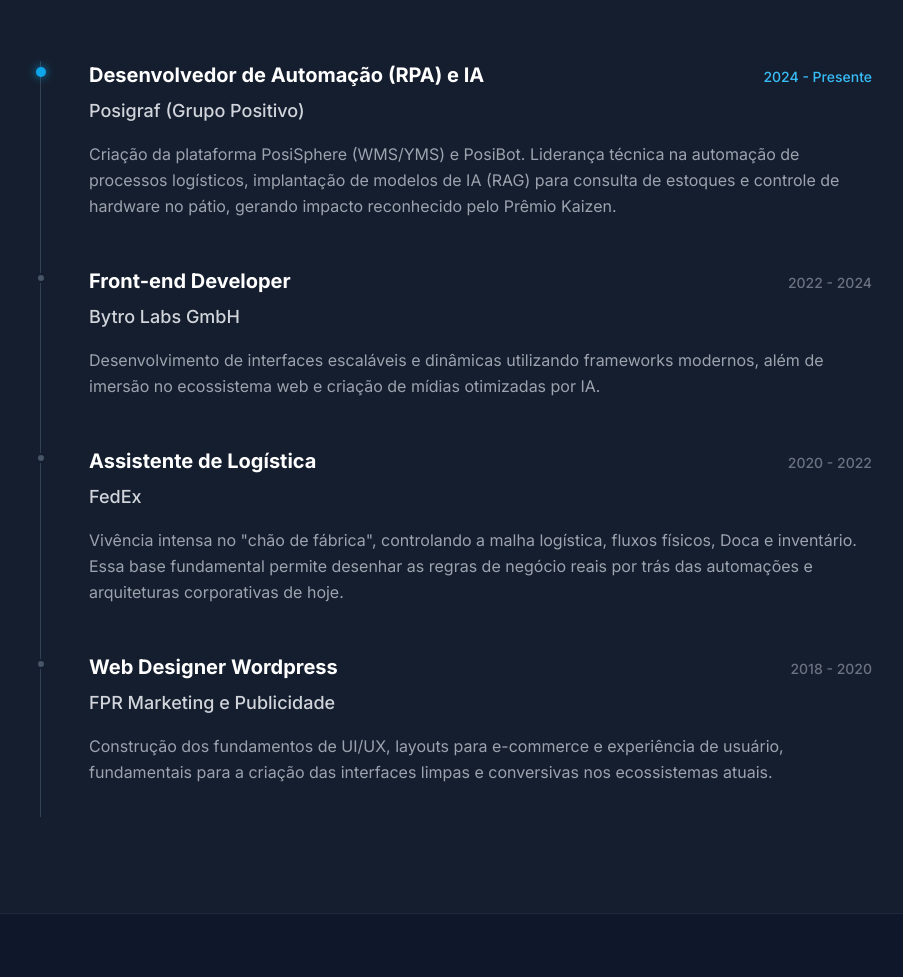
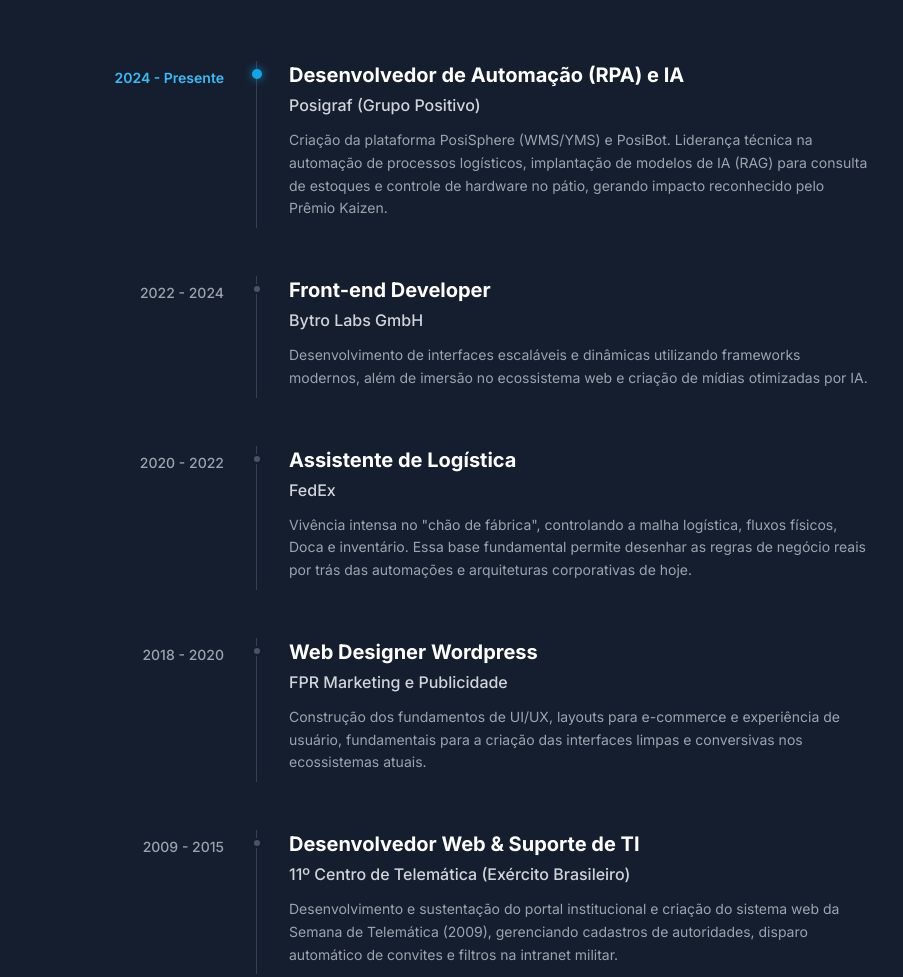
Before and after one commit to ryucriss-sys/cristiano-portfolio, a plain HTML site: page index.html in a window 1280 px wide. Shown: the part 1848-2825 px from the top of the page, without its empty margins (184-1087 px from the left). Drawn offline with nearby package versions, Linux system fonts and the light colour scheme.

Commit message:
Add files via upload

```diff
--- a/index.html
+++ b/index.html
@@ -404,59 +404,83 @@
                 <h3 class="text-3xl md:text-4xl font-bold text-white" data-i18n="exp.title">Experiência Consolidada</h3>
             </div>
 
-            <div class="relative border-l border-slate-700 ml-4 md:ml-0 space-y-12 pb-4">
+            <div class="relative space-y-12 pb-4">
 
                 <!-- Job 1 -->
-                <div class="relative pl-8 md:pl-12" data-aos="fade-up">
-                    <div class="absolute -left-[5px] top-1.5 w-2.5 h-2.5 bg-brand-500 rounded-full shadow-[0_0_10px_rgba(14,165,233,0.8)]"></div>
-                    <div class="flex flex-col sm:flex-row sm:items-baseline justify-between mb-2">
-                        <h4 class="text-xl font-bold text-white" data-i18n="exp.job1.title">Desenvolvedor de Automação (RPA) e IA</h4>
-                        <span class="text-sm font-medium text-brand-400 mt-1 sm:mt-0" data-i18n="exp.job1.period">2024 - Presente</span>
+                <div class="relative grid grid-cols-1 md:grid-cols-12 gap-2 md:gap-8 items-start" data-aos="fade-up">
+                    <div class="md:col-span-3 md:text-right pt-1">
+                        <span class="inline-block text-xs md:text-sm font-semibold text-brand-400 bg-brand-950/80 md:bg-transparent px-2.5 py-1 md:p-0 rounded border md:border-0 border-brand-800/40" data-i18n="exp.job1.period">2024 - Presente</span>
                     </div>
-                    <h5 class="text-lg text-gray-300 mb-4 font-medium">Posigraf (Grupo Positivo)</h5>
-                    <p class="text-gray-400 leading-relaxed mb-4" data-i18n="exp.job1.desc">
+                    <div class="relative md:col-span-9 pl-6 md:pl-8 border-l border-slate-700 pb-2">
+                        <div class="absolute -left-[5px] top-2 w-2.5 h-2.5 bg-brand-500 rounded-full shadow-[0_0_10px_rgba(14,165,233,0.8)]"></div>
+                        <h4 class="text-xl font-bold text-white mb-1" data-i18n="exp.job1.title">Desenvolvedor de Automação (RPA) e IA</h4>
+                        <h5 class="text-base text-gray-300 mb-3 font-medium">Posigraf (Grupo Positivo)</h5>
+                        <p class="text-gray-400 leading-relaxed text-sm" data-i18n="exp.job1.desc">
                             Criação da plataforma PosiSphere (WMS/YMS) e PosiBot. Liderança técnica na automação de processos logísticos, implantação de modelos de IA (RAG) para consulta de estoques e controle de hardware no pátio, gerando impacto reconhecido pelo Prêmio Kaizen.
                         </p>
                     </div>
+                </div>
 
                 <!-- Job 2 -->
-                <div class="relative pl-8 md:pl-12" data-aos="fade-up" data-aos-delay="100">
-                    <div class="absolute -left-[5px] top-1.5 w-2.5 h-2.5 bg-slate-600 rounded-full border-2 border-slate-850"></div>
-                    <div class="flex flex-col sm:flex-row sm:items-baseline justify-between mb-2">
-                        <h4 class="text-xl font-bold text-white">Front-end Developer</h4>
-                        <span class="text-sm font-medium text-gray-500 mt-1 sm:mt-0">2022 - 2024</span>
+                <div class="relative grid grid-cols-1 md:grid-cols-12 gap-2 md:gap-8 items-start" data-aos="fade-up" data-aos-delay="100">
+                    <div class="md:col-span-3 md:text-right pt-1">
+                        <span class="inline-block text-xs md:text-sm font-medium text-gray-400 bg-slate-800/80 md:bg-transparent px-2.5 py-1 md:p-0 rounded border md:border-0 border-slate-700/50">2022 - 2024</span>
                     </div>
-                    <h5 class="text-lg text-gray-300 mb-4 font-medium">Bytro Labs GmbH</h5>
-                    <p class="text-gray-400 leading-relaxed mb-4" data-i18n="exp.job2.desc">
+                    <div class="relative md:col-span-9 pl-6 md:pl-8 border-l border-slate-700 pb-2">
+                        <div class="absolute -left-[5px] top-2 w-2.5 h-2.5 bg-slate-600 rounded-full border-2 border-slate-850"></div>
+                        <h4 class="text-xl font-bold text-white mb-1">Front-end Developer</h4>
+                        <h5 class="text-base text-gray-300 mb-3 font-medium">Bytro Labs GmbH</h5>
+                        <p class="text-gray-400 leading-relaxed text-sm" data-i18n="exp.job2.desc">
                             Desenvolvimento de interfaces escaláveis e dinâmicas utilizando frameworks modernos, além de imersão no ecossistema web e criação de mídias otimizadas por IA.
                         </p>
                     </div>
+                </div>
 
                 <!-- Job 3 -->
-                <div class="relative pl-8 md:pl-12" data-aos="fade-up" data-aos-delay="200">
-                    <div class="absolute -left-[5px] top-1.5 w-2.5 h-2.5 bg-slate-600 rounded-full border-2 border-slate-850"></div>
-                    <div class="flex flex-col sm:flex-row sm:items-baseline justify-between mb-2">
-                        <h4 class="text-xl font-bold text-white" data-i18n="exp.job3.title">Assistente de Logística</h4>
-                        <span class="text-sm font-medium text-gray-500 mt-1 sm:mt-0">2020 - 2022</span>
+                <div class="relative grid grid-cols-1 md:grid-cols-12 gap-2 md:gap-8 items-start" data-aos="fade-up" data-aos-delay="200">
+                    <div class="md:col-span-3 md:text-right pt-1">
+                        <span class="inline-block text-xs md:text-sm font-medium text-gray-400 bg-slate-800/80 md:bg-transparent px-2.5 py-1 md:p-0 rounded border md:border-0 border-slate-700/50">2020 - 2022</span>
                     </div>
-                    <h5 class="text-lg text-gray-300 mb-4 font-medium">FedEx</h5>
-                    <p class="text-gray-400 leading-relaxed mb-4" data-i18n="exp.job3.desc">
+                    <div class="relative md:col-span-9 pl-6 md:pl-8 border-l border-slate-700 pb-2">
+                        <div class="absolute -left-[5px] top-2 w-2.5 h-2.5 bg-slate-600 rounded-full border-2 border-slate-850"></div>
+                        <h4 class="text-xl font-bold text-white mb-1" data-i18n="exp.job3.title">Assistente de Logística</h4>
+                        <h5 class="text-base text-gray-300 mb-3 font-medium">FedEx</h5>
+                        <p class="text-gray-400 leading-relaxed text-sm" data-i18n="exp.job3.desc">
                             Vivência intensa no "chão de fábrica", controlando a malha logística, fluxos físicos, Doca e inventário. Essa base fundamental permite desenhar as regras de negócio reais por trás das automações e arquiteturas corporativas de hoje.
                         </p>
                     </div>
+                </div>
 
                 <!-- Job 4 -->
-                <div class="relative pl-8 md:pl-12" data-aos="fade-up" data-aos-delay="300">
-                    <div class="absolute -left-[5px] top-1.5 w-2.5 h-2.5 bg-slate-600 rounded-full border-2 border-slate-850"></div>
-                    <div class="flex flex-col sm:flex-row sm:items-baseline justify-between mb-2">
-                        <h4 class="text-xl font-bold text-white" data-i18n="exp.job4.title">Web Designer Wordpress</h4>
-                        <span class="text-sm font-medium text-gray-500 mt-1 sm:mt-0">2018 - 2020</span>
+                <div class="relative grid grid-cols-1 md:grid-cols-12 gap-2 md:gap-8 items-start" data-aos="fade-up" data-aos-delay="300">
+                    <div class="md:col-span-3 md:text-right pt-1">
+                        <span class="inline-block text-xs md:text-sm font-medium text-gray-400 bg-slate-800/80 md:bg-transparent px-2.5 py-1 md:p-0 rounded border md:border-0 border-slate-700/50">2018 - 2020</span>
                     </div>
-                    <h5 class="text-lg text-gray-300 mb-4 font-medium">FPR Marketing e Publicidade</h5>
-                    <p class="text-gray-400 leading-relaxed mb-4" data-i18n="exp.job4.desc">
+                    <div class="relative md:col-span-9 pl-6 md:pl-8 border-l border-slate-700 pb-2">
+                        <div class="absolute -left-[5px] top-2 w-2.5 h-2.5 bg-slate-600 rounded-full border-2 border-slate-850"></div>
+                        <h4 class="text-xl font-bold text-white mb-1" data-i18n="exp.job4.title">Web Designer Wordpress</h4>
+                        <h5 class="text-base text-gray-300 mb-3 font-medium">FPR Marketing e Publicidade</h5>
+                        <p class="text-gray-400 leading-relaxed text-sm" data-i18n="exp.job4.desc">
                             Construção dos fundamentos de UI/UX, layouts para e-commerce e experiência de usuário, fundamentais para a criação das interfaces limpas e conversivas nos ecossistemas atuais.
                         </p>
                     </div>
+                </div>
+
+                <!-- Job 5 -->
+                <div class="relative grid grid-cols-1 md:grid-cols-12 gap-2 md:gap-8 items-start" data-aos="fade-up" data-aos-delay="400">
+                    <div class="md:col-span-3 md:text-right pt-1">
+                        <span class="inline-block text-xs md:text-sm font-medium text-gray-400 bg-slate-800/80 md:bg-transparent px-2.5 py-1 md:p-0 rounded border md:border-0 border-slate-700/50" data-i18n="exp.job5.period">2009 - 2015</span>
+                    </div>
+                    <div class="relative md:col-span-9 pl-6 md:pl-8 border-l border-slate-700 pb-2">
+                        <div class="absolute -left-[5px] top-2 w-2.5 h-2.5 bg-slate-600 rounded-full border-2 border-slate-850"></div>
+                        <h4 class="text-xl font-bold text-white mb-1" data-i18n="exp.job5.title">Desenvolvedor Web & Suporte de TI</h4>
+                        <h5 class="text-base text-gray-300 mb-3 font-medium" data-i18n="exp.job5.company">11º Centro de Telemática (Exército Brasileiro)</h5>
+                        <p class="text-gray-400 leading-relaxed text-sm" data-i18n="exp.job5.desc">
+                            Desenvolvimento e sustentação do portal institucional e criação do sistema web da Semana de Telemática (2009), gerenciando cadastros de autoridades, disparo automático de convites e filtros na intranet militar.
+                        </p>
+                    </div>
+                </div>
+
             </div>
         </div>
     </section>
@@ -941,18 +965,6 @@
                 </div>
             </div>
 
-                <!-- Job 5 -->
-                <div class="relative pl-8 md:pl-12" data-aos="fade-up" data-aos-delay="400">
-                    <div class="absolute -left-[5px] top-1.5 w-2.5 h-2.5 bg-slate-600 rounded-full border-2 border-slate-850"></div>
-                    <div class="flex flex-col sm:flex-row sm:items-baseline justify-between mb-2">
-                        <h4 class="text-xl font-bold text-white" data-i18n="exp.job5.title">Desenvolvedor Web & Suporte de TI</h4>
-                        <span class="text-sm font-medium text-gray-500 mt-1 sm:mt-0" data-i18n="exp.job5.period">2009 - 2015</span>
-                    </div>
-                    <h5 class="text-lg text-gray-300 mb-4 font-medium" data-i18n="exp.job5.company">11º Centro de Telemática (Exército Brasileiro)</h5>
-                    <p class="text-gray-400 leading-relaxed mb-4" data-i18n="exp.job5.desc">
-                        Desenvolvimento e sustentação do portal institucional e criação do sistema web da Semana de Telemática (2009), gerenciando cadastros de autoridades, disparo automático de convites e filtros na intranet militar.
-                    </p>
-                </div>
         </div>
     </section>
 
```
Lines whose indentation alone changed are shown as unchanged.
